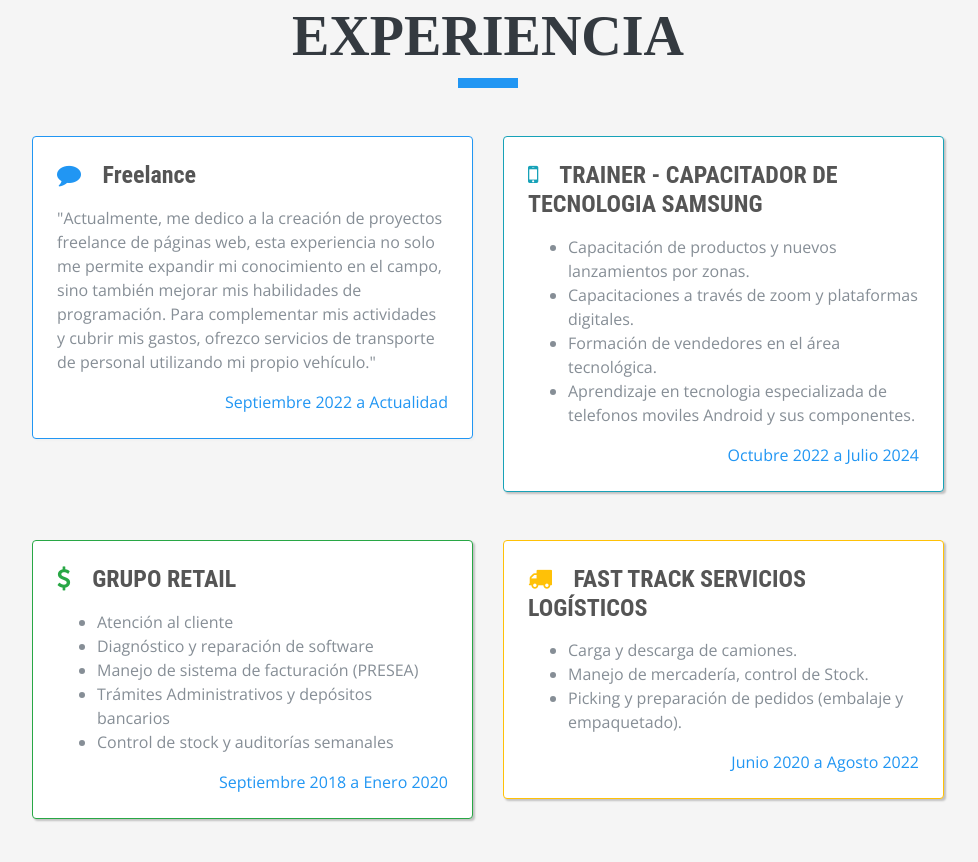
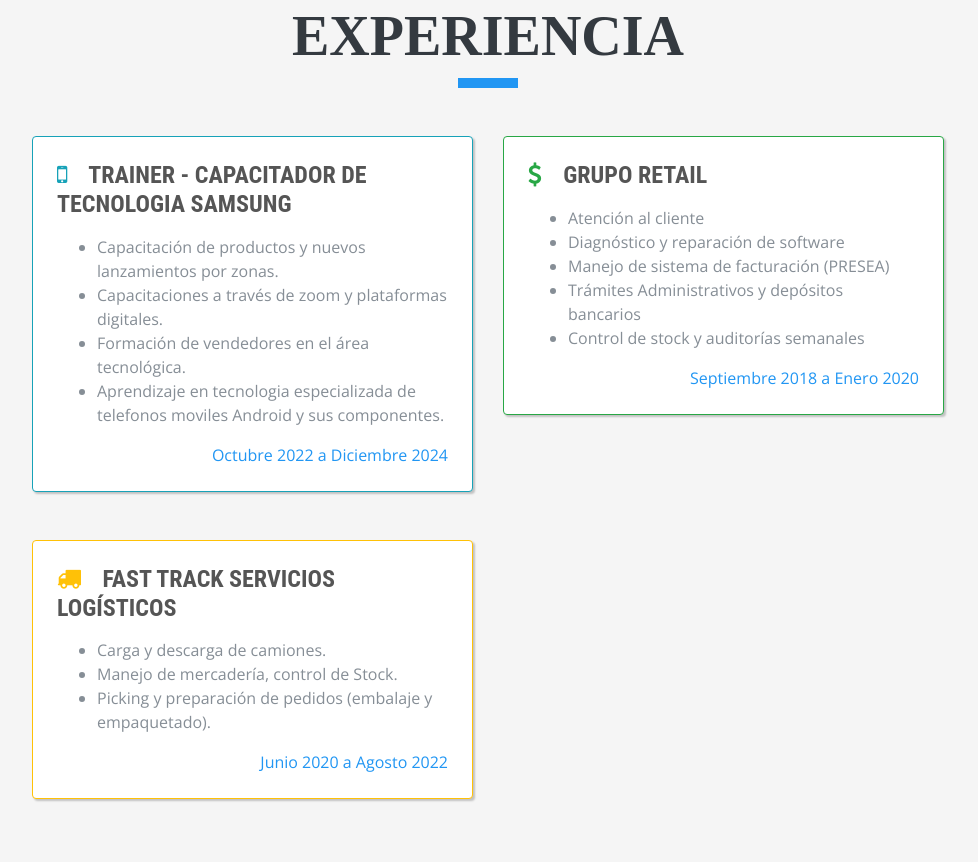
Before and after one commit to delmoro15/cv, a plain HTML site: page index.html in a window 1280 px wide. Shown: the part 845-1707 px from the top of the page, without its empty margins (288-1266 px from the left). Drawn offline with nearby package versions, Linux system fonts and the light colour scheme; a web font is replaced by a local one.

Commit message:
Update index.html

```diff
--- a/index.html
+++ b/index.html
@@ -98,17 +98,6 @@
                 <h2 class="  text-center">Experiencia</h2>
                 <div class="mb-5 heading-border"></div>
               </div>
-              <div class="resume-item col-md-6 col-sm-12">
-                <div class="card mx-0 p-4 mb-5" style="border-color: #2196f3; box-shadow: 2px 2px 2px rgba(0, 0, 0, 0.021);">
-                  <div class="resume-content mr-auto">
-                      <h4 class="mb-3"><i class="fa fa-comment mr-3 text-primary"></i> Freelance </h4>
-                      <p>"Actualmente, me dedico a la creación de proyectos freelance de páginas web, esta experiencia no solo me permite expandir mi conocimiento en el campo, sino también mejorar mis habilidades de programación. Para complementar mis actividades y cubrir mis gastos, ofrezco servicios de transporte de personal utilizando mi propio vehículo."</p>
-                  </div>
-                  <div class="resume-date text-md-right">
-                      <span class="text-primary">Septiembre 2022 a Actualidad</span>
-                  </div>
-                </div>
-              </div>
               <div class="resume-item col-md-6 col-sm-12 " >
                 <div class="card mx-0 p-4 mb-5" style="border-color: #17a2b8; box-shadow: 2px 2px 2px rgba(0, 0, 0, 0.21);">
                   <div class=" resume-content mr-auto">
@@ -121,7 +110,7 @@
                      </ul>
                   </div>
                   <div class="resume-date text-md-right">
-                      <span class="text-primary">Octubre 2022 a Julio 2024                     </span>
+                      <span class="text-primary">Octubre 2022 a Diciembre 2024                     </span>
                   </div>
                 </div>
               </div>
```
